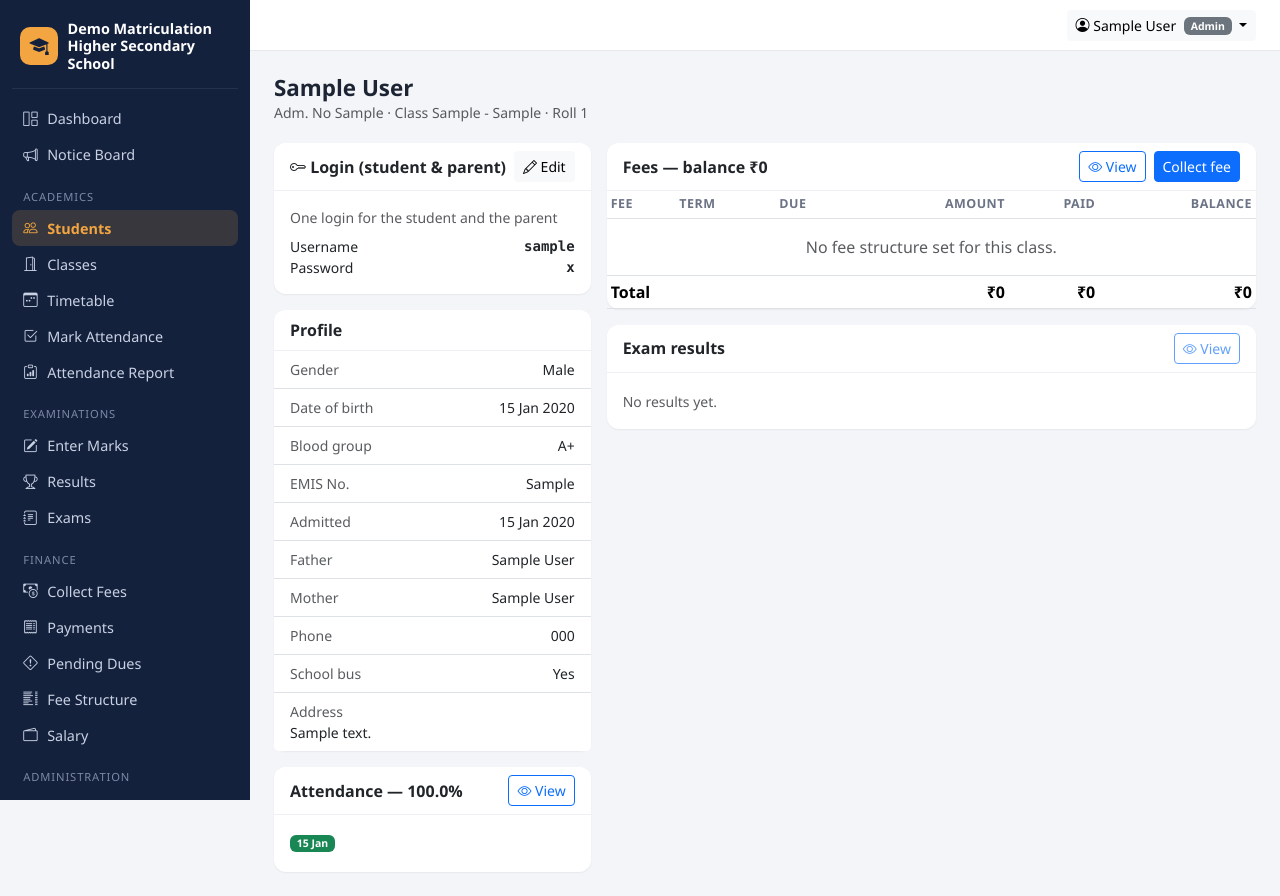
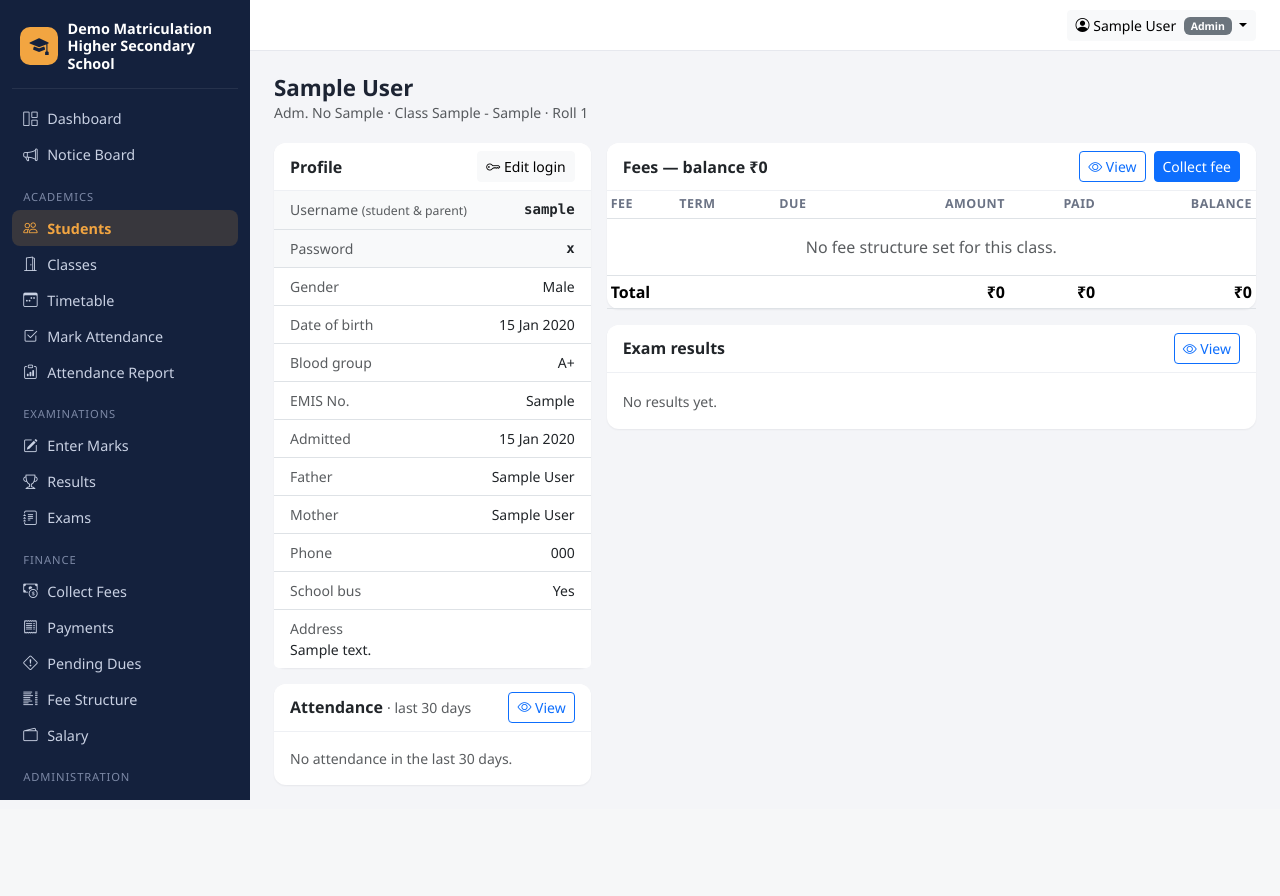
Before and after one commit to techumwindia/School-Enterprise-Resource-Planning-Automation., a Django app: page /students/1/ in a window 1280 px wide. After the commit the page ends 800 px from the top, so only its background shows below. Run offline with Django 5.2, Linux system fonts and the light colour scheme; a user stored in the database is signed in; tables that the repository leaves empty hold one stand-in row (values such as "Sample post"); some libraries are stand-ins or nearby versions.

Commit message:
Student profile: login inside Profile card, last-30-day attendance, latest exam, year-wise popups
- Username/password shown as the first rows of the Profile card (admin only)
  with an 'Edit login' button; separate login card removed.
- Attendance card shows the last 30 days; View popup groups attendance by
  academic year (tabs, monthly summary table, calendars).
- Exam card shows the latest exam with subject marks; View popup groups all
  results by academic year (overview table + per-exam details, PDF download).

Co-Authored-By: Claude Opus 5.5 <noreply@anthropic.com>
Claude-Session: https://claude.ai/code/session_01AzHkrm5jZAGNxCthTWjePP

```diff
--- a/students/views.py
+++ b/students/views.py
@@ -1,6 +1,6 @@
 import calendar
 import csv
-from datetime import date
+from datetime import date, timedelta
 
 from django import forms
 from django.contrib.auth.models import User
@@ -13,7 +13,7 @@ from django.shortcuts import get_object_or_404, redirect, render
 from django.utils import timezone
 from django.urls import reverse
 
-from academics.models import ClassRoom
+from academics.models import AcademicYear, ClassRoom
 from accounts.crud import make_crud, style_form
 from accounts.models import Role, user_role
 from accounts.permissions import STAFF_ROLES, role_required
@@ -136,23 +136,53 @@ def _student_for(request, pk):
 
 
 def _exams_for(request, student):
-    exams = Exam.objects.filter(marks__student=student).distinct().select_related("academic_year")
+    """Exams this student has marks in, newest first (students/parents: published only)."""
+    exams = (Exam.objects.filter(marks__student=student).distinct().select_related("academic_year")
+             .order_by("-academic_year__start_date", "-start_date", "-id"))
     if user_role(request.user) not in STAFF_ROLES:
         exams = exams.filter(is_published=True)
     return exams
 
 
+def exam_block(exam, student):
+    """Marks, total, %, grade, rank and result of one student in one exam."""
+    from exams.views import class_results  # local import: exams.views imports this module
+    marks = Mark.objects.filter(exam=exam, student=student).select_related("subject").order_by("subject__name")
+    total = sum((m.marks or 0) for m in marks)
+    maximum = exam.max_marks * len(marks)
+    pct = round(float(total) * 100 / maximum, 1) if maximum else None
+    failed = any(m.absent or (m.marks is not None and m.marks < exam.pass_marks) for m in marks)
+    rank = None
+    if student.classroom and not failed:
+        _subs, rows = class_results(exam, student.classroom)
+        rank = next((r.get("rank") for r in rows if r["s"].pk == student.pk), None)
+    lines = [{"m": m, "pct": round(float(m.marks) * 100 / exam.max_marks, 1) if m.marks is not None else None,
+              "grade": grade_for(float(m.marks) * 100 / exam.max_marks if m.marks is not None else None),
+              "pass": not m.absent and m.marks is not None and m.marks >= exam.pass_marks} for m in marks]
+    return {"exam": exam, "lines": lines, "total": total, "maximum": maximum, "pct": pct,
+            "grade": grade_for(pct), "result": "FAIL" if failed else "PASS", "rank": rank}
+
+
+def year_of(day, years):
+    """The AcademicYear a date falls in (years: list of AcademicYear), or None."""
+    return next((y for y in years if y.start_date <= day <= y.end_date), None)
+
+
 @login_required
 def student_detail(request, pk):
     student = _student_for(request, pk)
-    att = student.attendance.all()
+    since = timezone.localdate() - timedelta(days=29)
+    last30 = student.attendance.filter(date__gte=since)
+    exams = _exams_for(request, student)
     return render(request, "students/detail.html", {
         "s": student,
         "login": student.user,
-        "attendance_pct": attendance_percent(att),
-        "recent_attendance": att[:30],
+        "attendance_pct": attendance_percent(last30),
+        "recent_attendance": last30.order_by("-date"),
+        "last30_counts": {code: last30.filter(status=code).count() for code, _ in Attendance.STATUS},
         "ledger": fee_ledger(student),
-        "exams": _exams_for(request, student),
+        "exam_count": exams.count(),
+        "latest": exam_block(exams[0], student) if exams else None,
     })
 
 
@@ -180,57 +210,63 @@ def fees_detail(request, pk):
     })
 
 
+def _month_block(y, m, records):
+    cal = calendar.Calendar(firstweekday=0).monthdatescalendar(y, m)
+    weeks = [[{"date": d, "in_month": d.month == m, "rec": records.get(d)} for d in wk] for wk in cal]
+    mine = [r for d, r in records.items() if d.year == y and d.month == m]
+    counts = {code: sum(1 for r in mine if r.status == code) for code, _ in Attendance.STATUS}
+    total = len(mine)
+    pct = round((counts["P"] + counts["H"] * 0.5) * 100 / total, 1) if total else None
+    return {"label": date(y, m, 1).strftime("%B %Y"), "weeks": weeks, "counts": counts, "total": total, "pct": pct}
+
+
 @login_required
 def attendance_detail(request, pk):
-    """Popup: month-wise summary and a calendar of every marked day."""
+    """Popup: attendance grouped by academic year — totals and a month-by-month calendar."""
     student = _student_for(request, pk)
-    records = {a.date: a for a in student.attendance.order_by("date")}
-    months = []
-    if records:
-        first, last = min(records), max(records)
+    years = list(AcademicYear.objects.order_by("-start_date"))
+    groups = {}  # year (or None) -> {date: record}
+    for a in student.attendance.order_by("date"):
+        groups.setdefault(year_of(a.date, years), {})[a.date] = a
+
+    blocks = []
+    for year in sorted(groups, key=lambda y: (y is not None, y.start_date if y else date.min), reverse=True):
+        recs = groups[year]
+        first, last = min(recs), max(recs)
+        months = []
         y, m = first.year, first.month
         while (y, m) <= (last.year, last.month):
-            cal = calendar.Calendar(firstweekday=0).monthdatescalendar(y, m)
-            weeks = [[{"date": d, "in_month": d.month == m, "rec": records.get(d)} for d in wk] for wk in cal]
-            mine = [r for d, r in records.items() if d.year == y and d.month == m]
-            counts = {code: sum(1 for r in mine if r.status == code) for code, _ in Attendance.STATUS}
-            total = len(mine)
-            pct = round((counts["P"] + counts["H"] * 0.5) * 100 / total, 1) if total else None
-            months.append({"label": date(y, m, 1).strftime("%B %Y"), "weeks": weeks, "counts": counts,
-                           "total": total, "pct": pct})
+            months.append(_month_block(y, m, recs))
             y, m = (y + 1, 1) if m == 12 else (y, m + 1)
         months.reverse()  # latest month first
-    all_recs = student.attendance.all()
-    overall = {code: all_recs.filter(status=code).count() for code, _ in Attendance.STATUS}
+        counts = {code: sum(1 for r in recs.values() if r.status == code) for code, _ in Attendance.STATUS}
+        total = len(recs)
+        blocks.append({
+            "key": f"y{year.pk}" if year else "other",
+            "label": year.name if year else "Other dates",
+            "current": bool(year and year.is_current),
+            "months": months, "counts": counts, "total": total,
+            "pct": round((counts["P"] + counts["H"] * 0.5) * 100 / total, 1) if total else None,
+        })
     return render(request, "students/popup_attendance.html", {
-        "s": student, "months": months, "overall": overall, "total": all_recs.count(),
-        "pct": attendance_percent(all_recs), "statuses": Attendance.STATUS,
-        "weekdays": ["Mon", "Tue", "Wed", "Thu", "Fri", "Sat", "Sun"],
+        "s": student, "blocks": blocks, "weekdays": ["Mon", "Tue", "Wed", "Thu", "Fri", "Sat", "Sun"],
     })
 
 
 @login_required
 def results_detail(request, pk):
-    """Popup: subject-wise marks, total, %, grade, rank and result for each exam."""
-    from exams.views import class_results  # local import: exams.views imports this module
+    """Popup: every exam result grouped by academic year."""
     student = _student_for(request, pk)
-    blocks = []
+    by_year = {}
     for exam in _exams_for(request, student):
-        marks = Mark.objects.filter(exam=exam, student=student).select_related("subject").order_by("subject__name")
-        total = sum((m.marks or 0) for m in marks)
-        maximum = exam.max_marks * len(marks)
-        pct = round(float(total) * 100 / maximum, 1) if maximum else None
-        failed = any(m.absent or (m.marks is not None and m.marks < exam.pass_marks) for m in marks)
-        rank = None
-        if student.classroom and not failed:
-            _subs, rows = class_results(exam, student.classroom)
-            rank = next((r.get("rank") for r in rows if r["s"].pk == student.pk), None)
-        lines = [{"m": m, "pct": round(float(m.marks) * 100 / exam.max_marks, 1) if m.marks is not None else None,
-                  "grade": grade_for(float(m.marks) * 100 / exam.max_marks if m.marks is not None else None),
-                  "pass": not m.absent and m.marks is not None and m.marks >= exam.pass_marks} for m in marks]
-        blocks.append({"exam": exam, "lines": lines, "total": total, "maximum": maximum, "pct": pct,
-                       "grade": grade_for(pct), "result": "FAIL" if failed else "PASS", "rank": rank})
-    return render(request, "students/popup_results.html", {"s": student, "blocks": blocks})
+        by_year.setdefault(exam.academic_year, []).append(exam_block(exam, student))
+    for blocks in by_year.values():  # within a year: in the order the exams were held
+        blocks.reverse()
+    years = [{"key": f"r{y.pk}", "label": y.name, "current": y.is_current, "blocks": blocks,
+              "avg": round(sum(b["pct"] for b in blocks if b["pct"] is not None) /
+                           max(1, sum(1 for b in blocks if b["pct"] is not None)), 1)}
+             for y, blocks in by_year.items()]  # already newest year first
+    return render(request, "students/popup_results.html", {"s": student, "years": years})
 
 
 @role_required(Role.ADMIN)
--- a/templates/students/detail.html
+++ b/templates/students/detail.html
@@ -11,30 +11,20 @@
 
 <div class="row g-3">
   <div class="col-lg-4">
-    {% if user_role == 'admin' %}
     <div class="card mb-3">
       <div class="card-header d-flex justify-content-between align-items-center">
-        <span><i class="bi bi-key"></i> Login (student &amp; parent)</span>
-        <button class="btn btn-sm btn-light" data-popup="{% url 'students:login_edit' s.pk %}" data-size="small" data-title="Edit login — {{ s.full_name }}"><i class="bi bi-pencil"></i> Edit</button>
+        <span>Profile</span>
+        {% if user_role == 'admin' %}<button class="btn btn-sm btn-light" data-popup="{% url 'students:login_edit' s.pk %}" data-size="small" data-title="Edit login — {{ s.full_name }}"><i class="bi bi-key"></i> Edit login</button>{% endif %}
       </div>
-      <div class="card-body small">
-        <div class="text-muted mb-2">One login for the student and the parent</div>
-        {% if login %}
-          <div class="d-flex justify-content-between"><span>Username</span><strong class="font-monospace">{{ login.username }}</strong></div>
-          <div class="d-flex justify-content-between"><span>Password</span>
-            {% if login.profile.issued_password %}<strong class="font-monospace">{{ login.profile.issued_password }}</strong>
-            {% else %}<span class="text-muted fst-italic">changed by user — click Edit to set a new one</span>{% endif %}</div>
-          {% if not login.is_active %}<div class="text-danger">Login disabled</div>{% endif %}
-        {% else %}
-          <span class="text-muted fst-italic">No login yet — click Edit to create one.</span>
+      <ul class="list-group list-group-flush small">
+        {% if user_role == 'admin' %}
+        <li class="list-group-item d-flex justify-content-between bg-light"><span class="text-muted">Username <span class="small">(student &amp; parent)</span></span>
+          {% if login %}<strong class="font-monospace">{{ login.username }}</strong>{% else %}<span class="text-muted fst-italic">no login yet</span>{% endif %}</li>
+        <li class="list-group-item d-flex justify-content-between bg-light"><span class="text-muted">Password</span>
+          {% if login and login.profile.issued_password %}<strong class="font-monospace">{{ login.profile.issued_password }}</strong>
+          {% elif login %}<span class="text-muted fst-italic">changed by user</span>{% else %}<span class="text-muted">—</span>{% endif %}</li>
+        {% if login and not login.is_active %}<li class="list-group-item text-danger bg-light">Login disabled</li>{% endif %}
         {% endif %}
-      </div>
-    </div>
-    {% endif %}
-
-    <div class="card mb-3">
-      <div class="card-header">Profile</div>
-      <ul class="list-group list-group-flush small">
         <li class="list-group-item d-flex justify-content-between"><span class="text-muted">Gender</span>{{ s.get_gender_display }}</li>
         <li class="list-group-item d-flex justify-content-between"><span class="text-muted">Date of birth</span>{{ s.date_of_birth|date:"d M Y" }}</li>
         <li class="list-group-item d-flex justify-content-between"><span class="text-muted">Blood group</span>{{ s.blood_group|default:"—" }}</li>
@@ -50,11 +40,20 @@
 
     <div class="card">
       <div class="card-header d-flex justify-content-between align-items-center">
-        <span>Attendance — {% if attendance_pct is not None %}{{ attendance_pct }}%{% else %}no records{% endif %}</span>
+        <span>Attendance <span class="text-muted fw-normal small">· last 30 days</span></span>
         <button class="btn btn-sm btn-outline-primary" data-popup="{% url 'students:attendance_detail' s.pk %}" data-title="Attendance — {{ s.full_name }}"><i class="bi bi-eye"></i> View</button>
       </div>
       <div class="card-body small">
-        {% for a in recent_attendance %}<span class="badge {% if a.status == 'P' %}text-bg-success{% elif a.status == 'A' %}text-bg-danger{% else %}text-bg-warning{% endif %} me-1 mb-1" title="{{ a.get_status_display }}">{{ a.date|date:"d M" }}</span>{% empty %}<span class="text-muted">Not marked yet.</span>{% endfor %}
+        {% if recent_attendance %}
+        <div class="d-flex flex-wrap gap-3 mb-2">
+          <span><strong class="fs-5">{{ attendance_pct }}%</strong></span>
+          <span class="text-success">Present {{ last30_counts.P }}</span>
+          <span class="text-danger">Absent {{ last30_counts.A }}</span>
+          {% if last30_counts.L %}<span style="color:#9a5d07">Leave {{ last30_counts.L }}</span>{% endif %}
+          {% if last30_counts.H %}<span style="color:#2a4fa8">Half day {{ last30_counts.H }}</span>{% endif %}
+        </div>
+        {% for a in recent_attendance %}<span class="badge {% if a.status == 'P' %}text-bg-success{% elif a.status == 'A' %}text-bg-danger{% elif a.status == 'H' %}text-bg-primary{% else %}text-bg-warning{% endif %} me-1 mb-1" title="{{ a.get_status_display }}">{{ a.date|date:"d M" }}</span>{% endfor %}
+        {% else %}<span class="text-muted">No attendance in the last 30 days.</span>{% endif %}
       </div>
     </div>
   </div>
@@ -80,12 +79,29 @@
     </div>
     <div class="card">
       <div class="card-header d-flex justify-content-between align-items-center">
-        <span>Exam results</span>
-        <button class="btn btn-sm btn-outline-primary" data-popup="{% url 'students:results_detail' s.pk %}" data-title="Exam results — {{ s.full_name }}" {% if not exams %}disabled{% endif %}><i class="bi bi-eye"></i> View</button>
+        <span>Exam results {% if latest %}<span class="text-muted fw-normal small">· latest: {{ latest.exam }}</span>{% endif %}</span>
+        <button class="btn btn-sm btn-outline-primary" data-popup="{% url 'students:results_detail' s.pk %}" data-title="Exam results — {{ s.full_name }}" {% if not exam_count %}disabled{% endif %}><i class="bi bi-eye"></i> View{% if exam_count > 1 %} all ({{ exam_count }}){% endif %}</button>
       </div>
-      <div class="card-body">
-        {% for e in exams %}<span class="badge text-bg-light border me-1 mb-1 fw-normal fs-6"><i class="bi bi-file-earmark-text"></i> {{ e }}</span>{% empty %}<span class="text-muted small">No results yet.</span>{% endfor %}
+      {% if latest %}
+      <div class="card-body pb-0">
+        <div class="row g-2">
+          <div class="col-6 col-md"><div class="mini-stat"><div class="v">{{ latest.total|floatformat:"-1" }} / {{ latest.maximum }}</div><div class="l">Total</div></div></div>
+          <div class="col-6 col-md"><div class="mini-stat"><div class="v">{{ latest.pct|default:"—" }}%</div><div class="l">Percentage</div></div></div>
+          <div class="col-4 col-md"><div class="mini-stat"><div class="v">{{ latest.grade }}</div><div class="l">Grade</div></div></div>
+          <div class="col-4 col-md"><div class="mini-stat"><div class="v">{{ latest.rank|default:"—" }}</div><div class="l">Rank</div></div></div>
+          <div class="col-4 col-md"><div class="mini-stat"><div class="v {% if latest.result == 'PASS' %}text-success{% else %}text-danger{% endif %}">{{ latest.result }}</div><div class="l">Result</div></div></div>
+        </div>
       </div>
+      <div class="table-responsive"><table class="table table-sm mb-0 mt-2">
+        <thead><tr><th>Subject</th><th class="text-center">Marks</th><th class="text-center">Grade</th><th class="text-center">Status</th></tr></thead>
+        <tbody>{% for l in latest.lines %}
+          <tr><td>{{ l.m.subject }}</td><td class="text-center fw-semibold">{% if l.m.absent %}AB{% else %}{{ l.m.marks|floatformat:"-1" }}{% endif %} <span class="text-muted fw-normal">/ {{ latest.exam.max_marks }}</span></td>
+            <td class="text-center">{{ l.grade }}</td><td class="text-center"><span class="badge {% if l.pass %}text-bg-success{% else %}text-bg-danger{% endif %}">{{ l.pass|yesno:"Pass,Fail" }}</span></td></tr>
+        {% endfor %}</tbody>
+      </table></div>
+      {% else %}
+      <div class="card-body"><span class="text-muted small">No results yet.</span></div>
+      {% endif %}
     </div>
   </div>
 </div>
```
Also changed, not shown: accounts/tests.py (+40 -8 lines), templates/students/popup_attendance.html (+41 -13 lines), templates/students/popup_results.html (+38 -13 lines).
